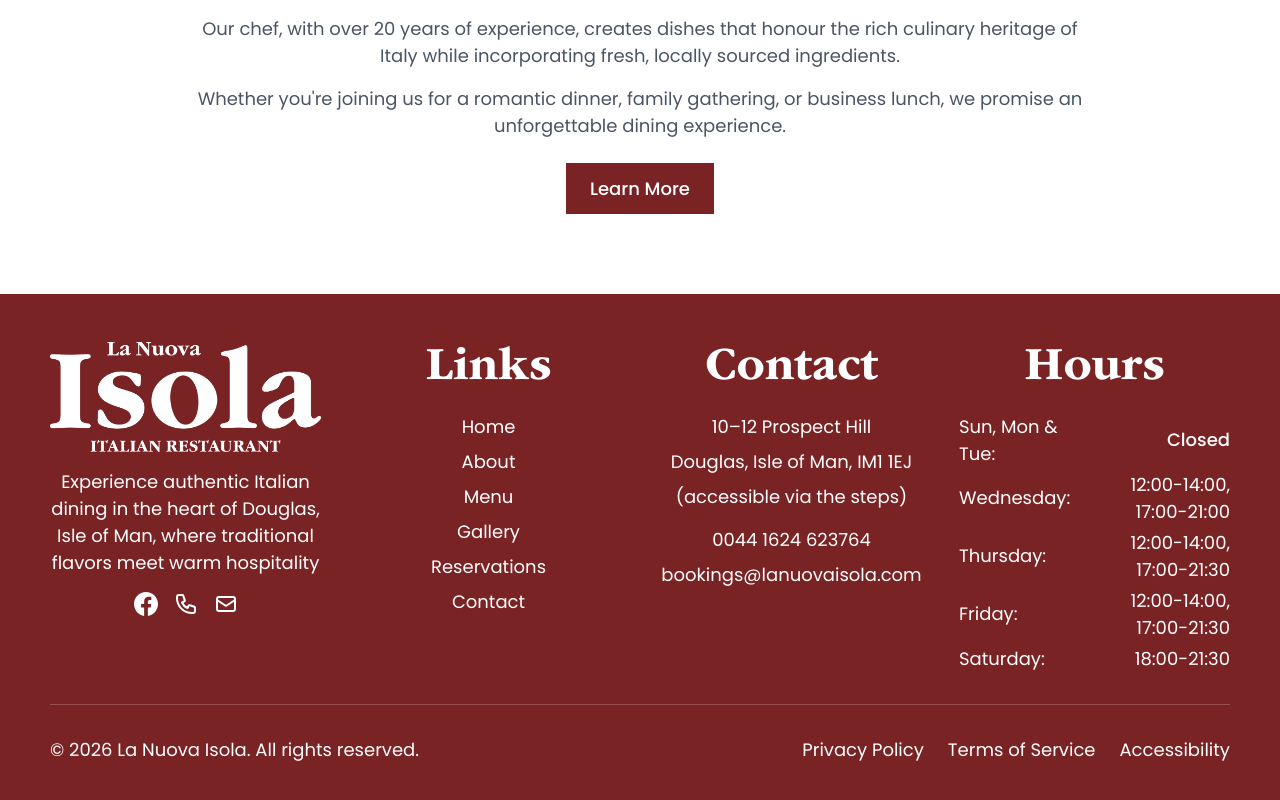
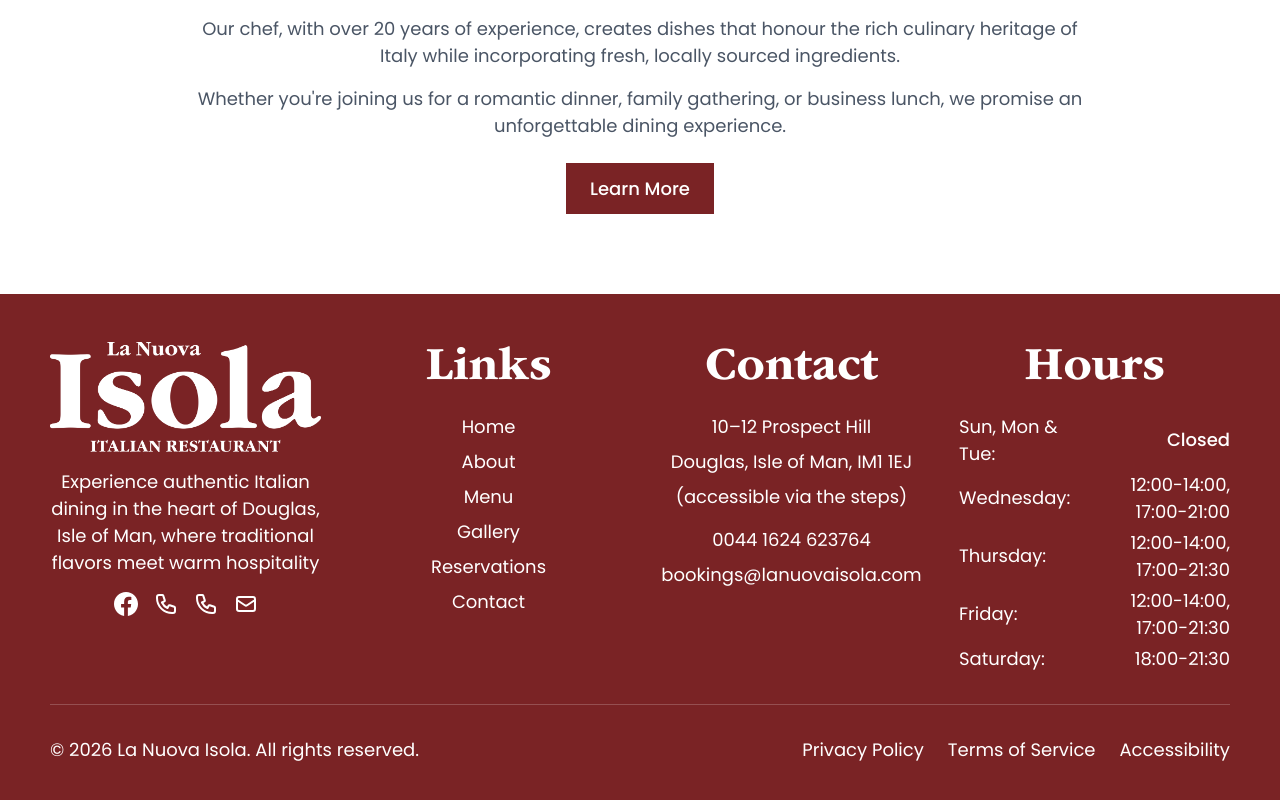
Before and after one commit to LYNKSPortal/la-nuova-isola-iom, a Next.js app: page / in a window 1280 px wide. Shown: the part 1168-1968 px from the top of the page. Built offline with nearby package versions, Linux system fonts and the light colour scheme.

Commit message:
Add WhatsApp icon to footer social media links

```diff
--- a/src/components/Footer.tsx
+++ b/src/components/Footer.tsx
@@ -32,6 +32,17 @@
                   </svg>
                 </a>
                                 <a
+                  href="https://wa.me/447624482007"
+                  className="text-white hover:text-gray-300 transition-colors"
+                  aria-label="Contact La Nuova Isola on WhatsApp"
+                  target="_blank"
+                  rel="noopener noreferrer"
+                >
+                  <svg className="w-6 h-6" fill="none" stroke="currentColor" viewBox="0 0 24 24" aria-hidden="true">
+                    <path strokeLinecap="round" strokeLinejoin="round" strokeWidth={2} d="M3 5a2 2 0 012-2h3.28a1 1 0 01.948.684l1.498 4.493a1 1 0 01-.502 1.21l-2.257 1.13a11.042 11.042 0 005.516 5.516l1.13-2.257a1 1 0 011.21-.502l4.493 1.498a1 1 0 01.684.949V19a2 2 0 01-2 2h-1C9.716 21 3 14.284 3 6V5z" />
+                  </svg>
+                </a>
+                <a
                   href="tel:00441624623764"
                   className="text-white hover:text-gray-300 transition-colors"
                   aria-label="Call La Nuova Isola restaurant"
```
